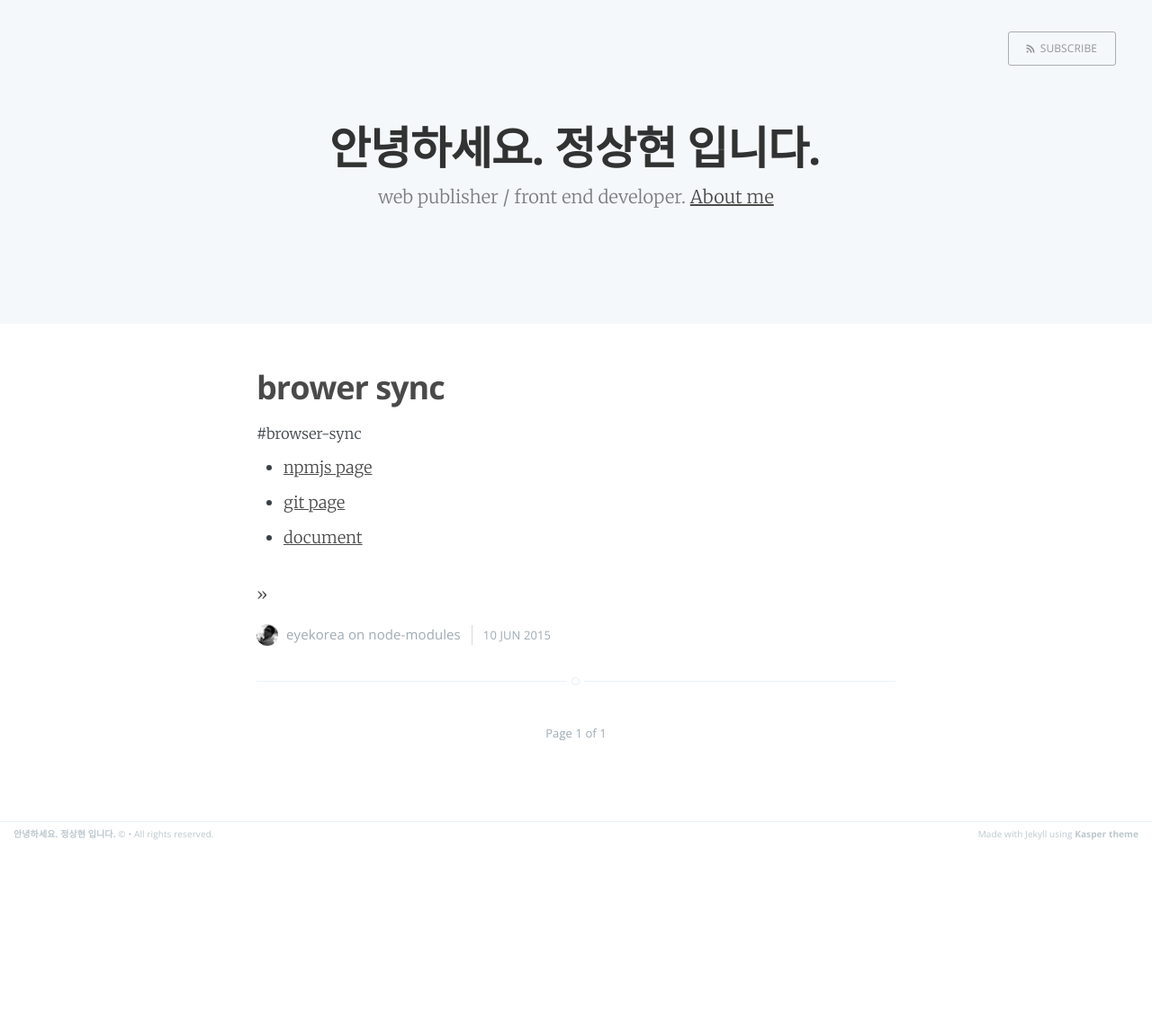
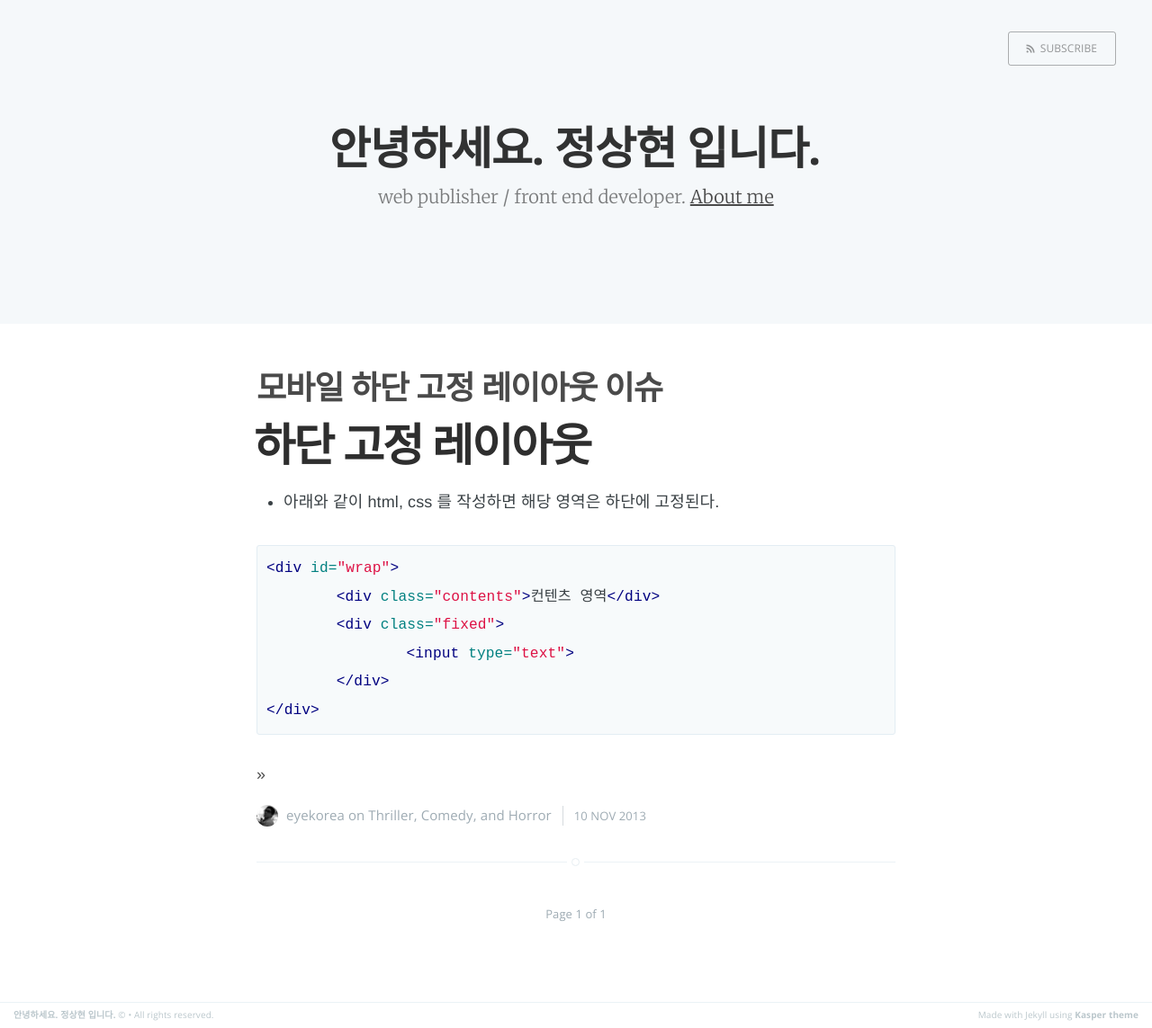
Before and after one commit to eyekorea/eyekorea.github.com, a Jekyll site: the page built from index.html, in a window 1280 px wide. Shown: the whole page at 90% size. Built offline with Jekyll 4.4.1, drawn with Linux system fonts in a browser that asks for light colours; Markdown is read by kramdown in place of the engine named in the settings; the list of posts is cut into pages by our own code; before the commit the page ends 942 px from its top, so only the background shows below that; some of the changed lines change nothing that is shown.

Commit message:
포스팅중.

```diff
--- /dev/null
+++ b/_posts/2015-06-10-foot-fixed-form-Issues-in-ios-safari.markdown
@@ -0,0 +1,56 @@
+---
+layout: post
+title:  "모바일 하단 고정 레이아웃 이슈"
+date:   2013-11-10 10:18:00
+categories: Thriller Comedy Horror
+---
+
+# 하단 고정 레이아웃
+- 아래와 같이 html, css 를 작성하면 해당 영역은 하단에 고정된다.
+{% highlight html %}
+<div id="wrap">
+	<div class="contents">컨텐츠 영역</div>
+	<div class="fixed">
+		<input type="text">
+	</div>
+</div>
+{% endhighlight %}
+
+{% highlight css %}
+.fixed{
+	height:100px;
+	width: 100%;
+	position: fixed;
+	left: 0;
+	bottom: 0;
+}
+{% endhighlight %}
+
+화면상 하단에 *특정 요소를 상시 고정*시켜 주는 방법으로 중요한 컨텐츠나 사용자가 빠르게 접근해야할 요소를 스크롤과 관계없이 `display` 를 기준으로 고정시켜 주기 때문에, UI상으로 아래와 같을때 자주 사용된다.
+
+- 현제 페이지를 알리는 제목
+- 다른 페이지나 카테고리로 이동할 수 있는 메뉴 버튼(햄버거 버튼 등)
+- 현재 페이지를 공유 하는 공유하기 버튼
+- 카테고리나 사이트 메뉴 중 중요한 메뉴만 특정영역에 고정시킴
+- 커머셜 사이트에서 제품 상세 페이지의 *옵션선택* 영역
+
+누군가 그랬다.
+**web 을 app 처럼 만들려고 하기 때문에 문제가 발생한다**
+분명 내가 처음 모바일 웹 사이트를 제작할 당시만 해도 *하단고정* 에 대해서는 기술적으로 구현이 까다로운 편에 속했다.(당시 모바일 기기의 브라우저에서 하단 고정(position:fixed; bottom:0)을 지원하지 않았다.)
+하지만 지금 포스팅 하고 있는 이 시점에 대부분의 모바일 기기에 포함되거나 설치되는 브라우저는 하단고정을 지원하고 있다.
+나의 경우는 *커머셜 사이트에서 제품 상세 페이지의 옵션선택* 기능을 하단 고정영역에 위치 시킴으로써 문제가 발생했다.
+
+##  Issue 1
+*하단 고정영역에 있는 form 요소*
+문제는 IOS safari 에서 발생했고 테스트 디바이스는 iphone 5s / iOS 8.3 이었다.
+증상은 하단 고정영역의 form 요소를 터치 했을때, iOS 의 기본 UI(키보드, 셀렉트박스 등)가 하단에서 올라오면서 스크롤이 html 문서상 form 요소의 위치로 강제 이동되는 것 이었다.
+
+결론부터 얘기 하자면, 해결 방법은 없다.
+fixed 속성을 absolute 로 변경하고, 스크롤값이 변경될 때마다 해당 요소의 top 값을 갱신해 주면 가능은 하지만 자연스럽지 않은 모습을 보여주게 된다. 또한 UI자체가 하단에서 위로 올라오면서 열리는 방식이었으므로 구현은 더 복잡할 수 밖에 없었다.
+우리는 기본 form 요소를 버리고, layer등을 문서 위로 띄워 조금 다른 UI로 사용자에게 보여주기로 했다.
+이 문제는 iPhone 에서만 발생했다(iPad 도 동일할 것이다.).
+
+## Issue 2
+*하단 고정영역 밖에 있는 form 요소*
+이 문제는 조금 복잡하다.
+컨텐츠 중간에 fomr 요소가 있고, 하단엔 여전히 고정된 요소가 붙어 있다. 사용자가 문서 중간에 들어가 있는 form 요소를 터치하면 당연히 포커스가 이동되면서, 기기의 기본 UI 가 하단에서 올라오거나 화면중간에 뜨게 된다.
--- a/assets/css/screen.css
+++ b/assets/css/screen.css
@@ -33,7 +33,7 @@ audio, canvas, video { display: inline-block; }
 audio:not([controls]) { display: none; height: 0; }
 [hidden], template { display: none; }
 html {
-   font-family: sans-serif;
+   font-family: AppleSDGothicNeo-Light,'맑은 고딕',Malgun Gothic,'돋움',Dotum,'굴림',Gulim,Helvetica,sans-serif;
    -ms-text-size-adjust: 100%;
    -webkit-text-size-adjust: 100%;
 }
@@ -176,7 +176,7 @@ html {
 body {
     height: 100%;
     max-height: 100%;
-    font-family: "Merriweather", serif;
+    font-family: AppleSDGothicNeo-Light,'맑은 고딕',Malgun Gothic,'돋움',Dotum,'굴림',Gulim,Helvetica,sans-serif;
     letter-spacing: 0.01rem;
     font-size: 1.8rem;
     line-height: 1.75em;
```
Also changed, not shown: _posts/___back___2015-06-03-browser-sync.markdown (renamed from _posts/2015-06-03-browser-sync.markdown).
